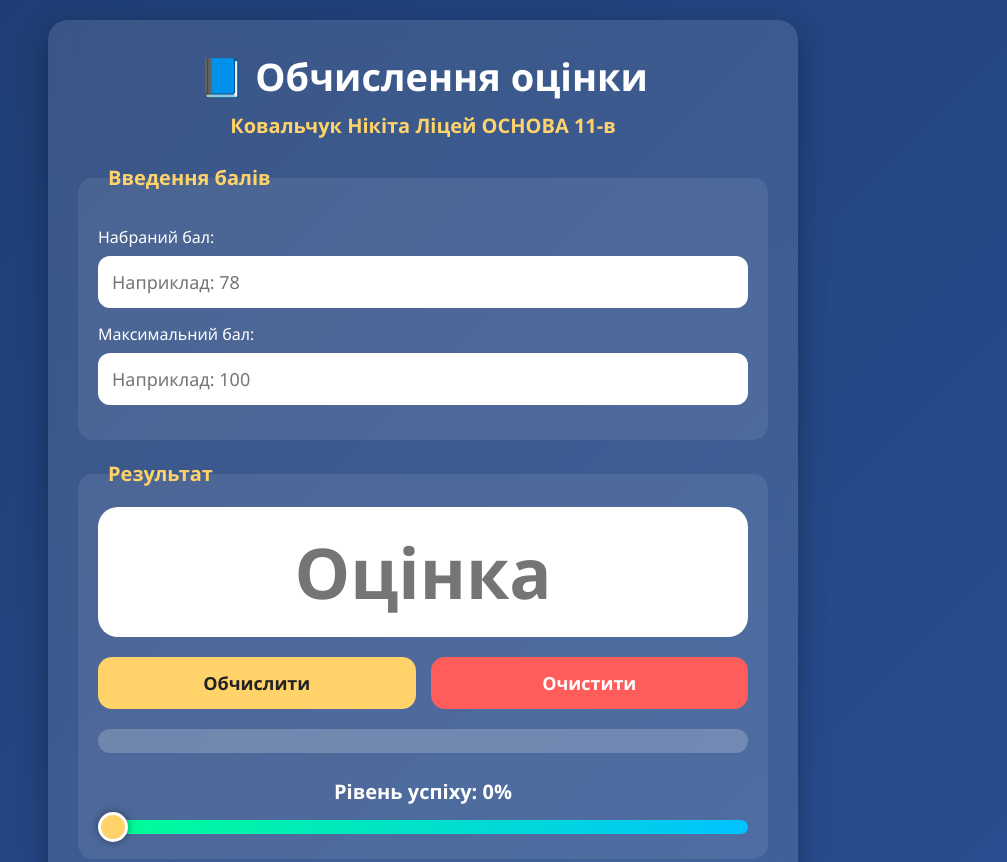
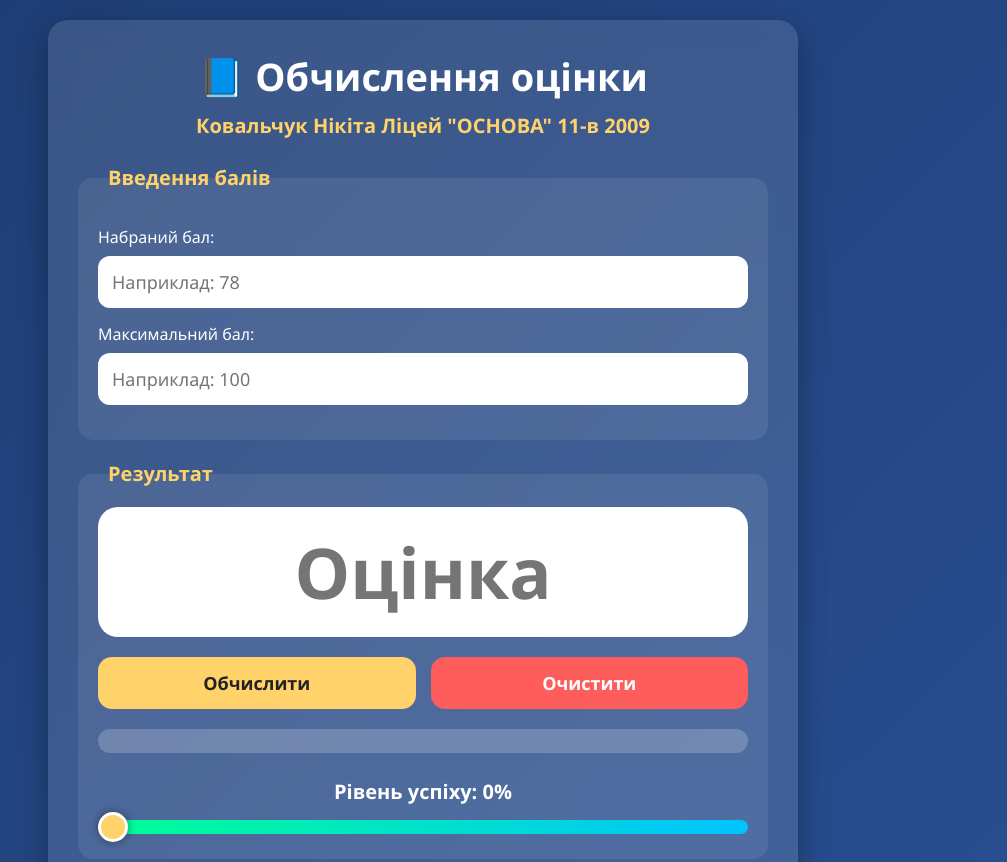
Before and after one commit to kovalchuknikita243-star/ws, a plain HTML site: page index.html in a window 1280 px wide. Shown: the top 862 px of the page, without its empty margins (217-1224 px from the left). Drawn offline with Linux system fonts and the light colour scheme.

Commit message:
Update index.html

```diff
--- a/index.html
+++ b/index.html
@@ -530,7 +530,7 @@ function clearForm(){
 <h1>📘 Обчислення оцінки</h1>
 
 <div class="author">
-Ковальчук Нікіта Ліцей ОСНОВА 11-в
+Ковальчук Нікіта Ліцей "ОСНОВА" 11-в 2009
 </div>
 
 <form name="form1">
```
